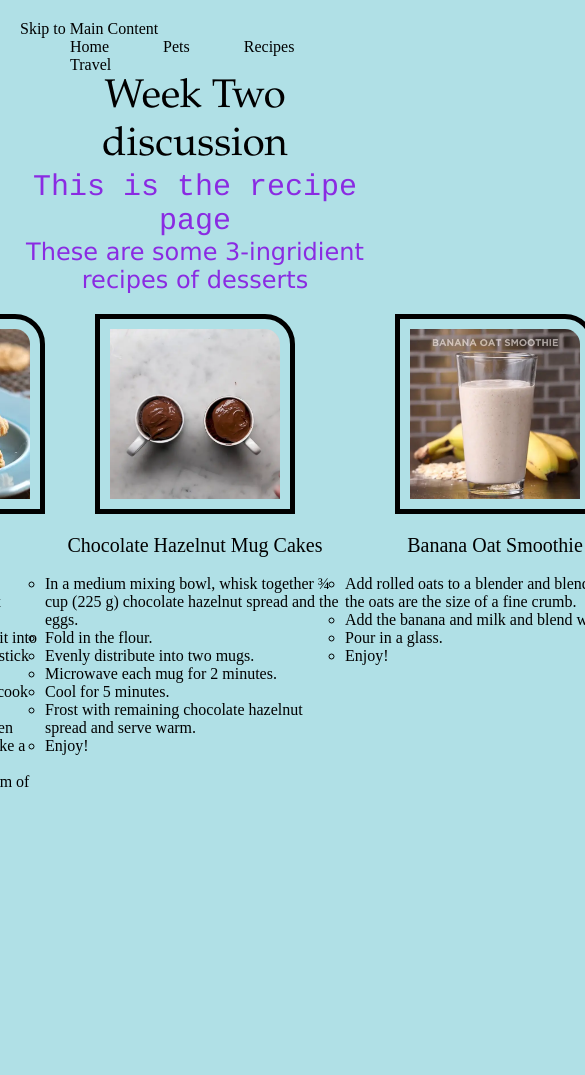
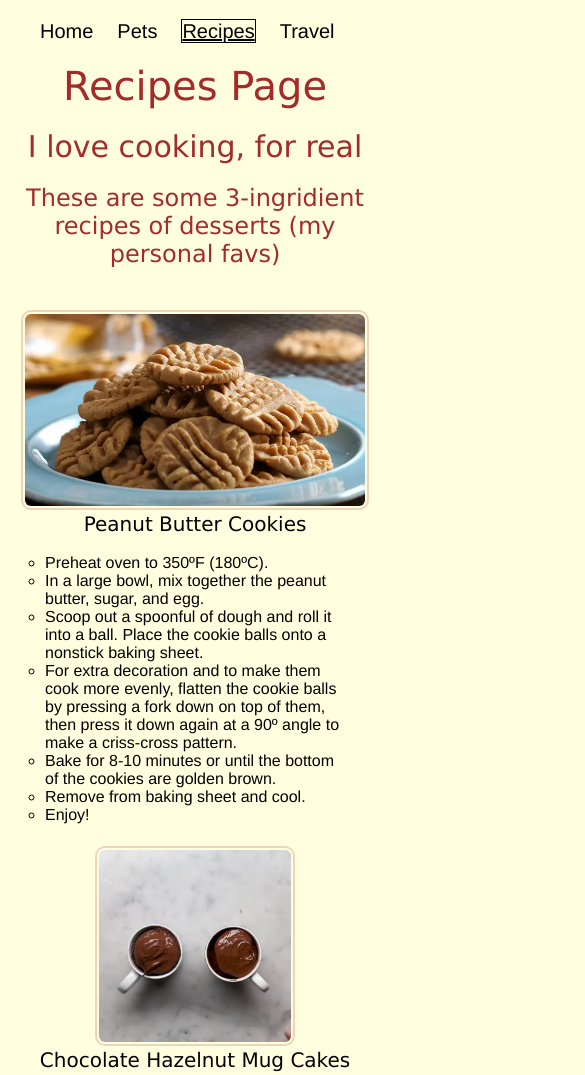
Before and after one commit to dtanwee/ccp_html_w24, a plain HTML site: page recipe.html in a window 390 px wide. Shown: the top 1075 px of the page, 585 px wide, since content can reach past the window. Before the commit the page ends 865 px from the top, so only its background shows below. Drawn offline with Linux system fonts and the light colour scheme.

Commit message:
Add files via upload
New with changes according to the doc

```diff
--- a/css/style.css
+++ b/css/style.css
@@ -1,53 +1,79 @@
 body {
-    background: powderblue;
+    background: lightyellow;
     padding: 20px;
 }
 
 h1 {
     font-size: 40px;
-    font-family: Garamond, Helvetica, sans-serif;
+    font-family: Verdana, Helvetica, sans-serif;
     text-align: center;
+    color: brown;
+    margin-bottom: 20px;
+    margin-top: 20px;
   }
 
   h2 {
     font-size: 30px;
     text-align: center;
-    font-family: Courier, Helvetica, sans-serif;
-    color: blueviolet;
+    font-family: Verdana, Helvetica, sans-serif;
+    color: brown;
+    margin-bottom: 20px;
   }
 
   h3 {
     font-size: 24px;
     text-align: center;
     font-family: Verdana, Helvetica, sans-serif;
-    color: blueviolet;
+    color: brown;
+    margin-bottom: 40px;
   }
 
   h4 {
     font-size: 20px;
+    font-family: Verdana, Helvetica, sans-serif;
   }
 
   p {
     font-size: 14px;
     line-height: 200%;
+    font-family: Helvetica, sans-serif;
   }
 
   img {
-    border: solid 5px black;
-    padding: 10px;
-    margin: 20px;
-    border-top-right-radius: 30px;
+    border: solid 2px rgba(165, 42, 42, 0.2);
+    padding: 2px;
+    margin: 2px;
+    /*border-top-right-radius: 30px;*/
+    border-radius: 10px;
     height: 200px;
   }
 
   .list-item-inline {
     display: inline-block;
-    margin-left: 50px;
+    margin-left: 30px;
+    font-family: Helvetica, sans-serif;
   }
 
   .div-align-horizontal-centered {
-    display: flex;
+    display: grid;
     justify-content: center;
+    width: 100%;
+    overflow: hidden;
+    grid-gap: 20px;
+    /*display: flex;
+    justify-content: center;*/
+  }
+
+  .travel-grid {
+    grid-template-columns: repeat(5, 250px);
+  }
+
+  .recipes-grid {
+    grid-template-columns: repeat(3, 350px);
+  }
+
+  .pets-grid {
+    grid-template-columns: repeat(3, 400px);
   }
 
   .horizontal-spacer {
@@ -66,8 +92,68 @@ h1 {
 
   ol {
     list-style:circle;
+    font-family: Helvetica, sans-serif;
   }
 
   .centered-text {
     text-align: center;
   }
+
+  .currentLink {
+    /*color: darkolivegreen;*/
+    text-decoration: underline;
+    border: 1px solid black;
+ }
+
+ li a:focus, li a:hover {
+  /*color: darkolivegreen;*/
+  text-decoration: underline;
+  border: 1px solid black;
+}
+
+.skipToMain {
+  position: absolute;
+  left: -9999px;
+  z-index: 999;
+  padding: 1em;;
+  opacity: 0;
+}
+
+.skipToMain:focus {
+  position: static;
+  /*left: 40px;
+  transform: translateX(-50%);*/
+  opacity: 1;
+}
+
+.italic {
+  font-style: italic;
+}
+
+@media screen and (max-width: 480px) {
+  p {
+    font-size: 20px;
+    line-height: 200%;
+  }
+
+  a {
+    font-size: 20px;
+  }
+
+  .list-item-inline {
+    display: inline-block;
+    margin-left: 20px;
+  }
+
+  .travel-grid {
+    grid-template-columns: repeat(1, 100%);
+  }
+
+  .recipes-grid {
+    grid-template-columns: repeat(1, 100%);
+  }
+
+  .pets-grid {
+    grid-template-columns: repeat(1, 100%);
+  }
+}
--- a/recipe.html
+++ b/recipe.html
@@ -8,23 +8,23 @@
     <title>Document</title>
 </head>
 <body>
-    <a href = "#main">Skip to Main Content</a>
+    <a href = "#main" class="skipToMain">Skip to Main Content</a>
     <header>
         <nav>
             <ul>
                 <li class="list-item-inline"><a href = "index.html">Home</a></li>
                 <li class="list-item-inline"><a href = "pets_new.html">Pets</a></li>
-                <li class="list-item-inline"><a href = "recipe.html">Recipes</a></li>
+                <li class="list-item-inline"><a href = "recipe.html" class="currentLink">Recipes</a></li>
                 <li class="list-item-inline"><a href = "travel.html">Travel</a></li>
             </ul>
         </nav>
-        <h1>Week Two discussion</h1>
+        <h1>Recipes Page</h1>
     </header>
 
     <main id="main">
-        <h2>This is the recipe page</h2>
-        <h3>These are some 3-ingridient recipes of desserts</h3>
-        <div class="div-align-horizontal-centered">
+        <h2>I love cooking, for real</h2>
+        <h3>These are some 3-ingridient recipes of desserts (my personal favs)</h3>
+        <div class="div-align-horizontal-centered recipes-grid">
             <div class="div-center">
                 <img src="Images/peanut_butter_cookies.webp" alt="peanut butter cookies">
                 <h4>Peanut Butter Cookies</h4>
@@ -40,8 +40,6 @@
                     <li>Enjoy!</li>
                 </ol>
             </div>
-            <div class="horizontal-spacer"></div>
-            <div class="horizontal-spacer"></div>
             <div class="div-center">
                 <img src="Images/Mugcakes.webp" alt="Chocolate Hazelnut Mug Cakes">
                 <h4>Chocolate Hazelnut Mug Cakes</h4>
@@ -56,8 +54,6 @@
                     <li>Enjoy!</li>
                 </ol>
             </div>
-            <div class="horizontal-spacer"></div>
-            <div class="horizontal-spacer"></div>
             <div class="div-center">
                 <img src="Images/Smoothie.webp" alt="Banana Oat Smoothie">
                 <h4>Banana Oat Smoothie</h4>
```
Also changed, not shown: index.html (+5 -5 lines), pets_new.html (+6 -8 lines), travel.html (+5 -9 lines).
